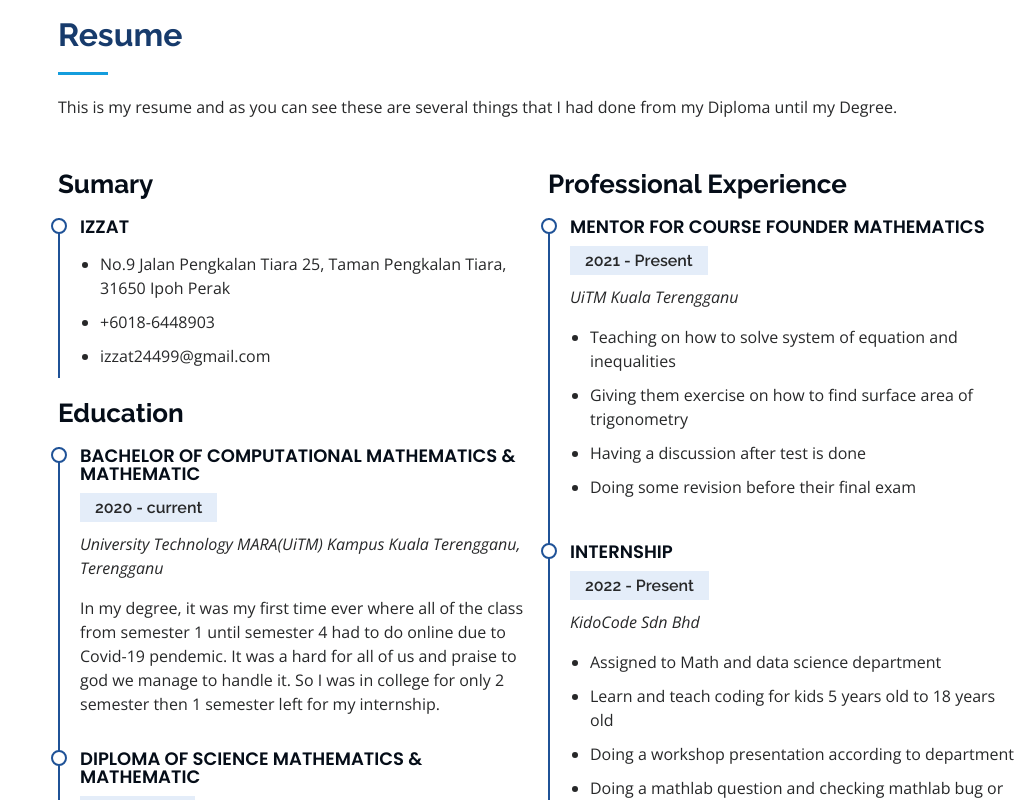
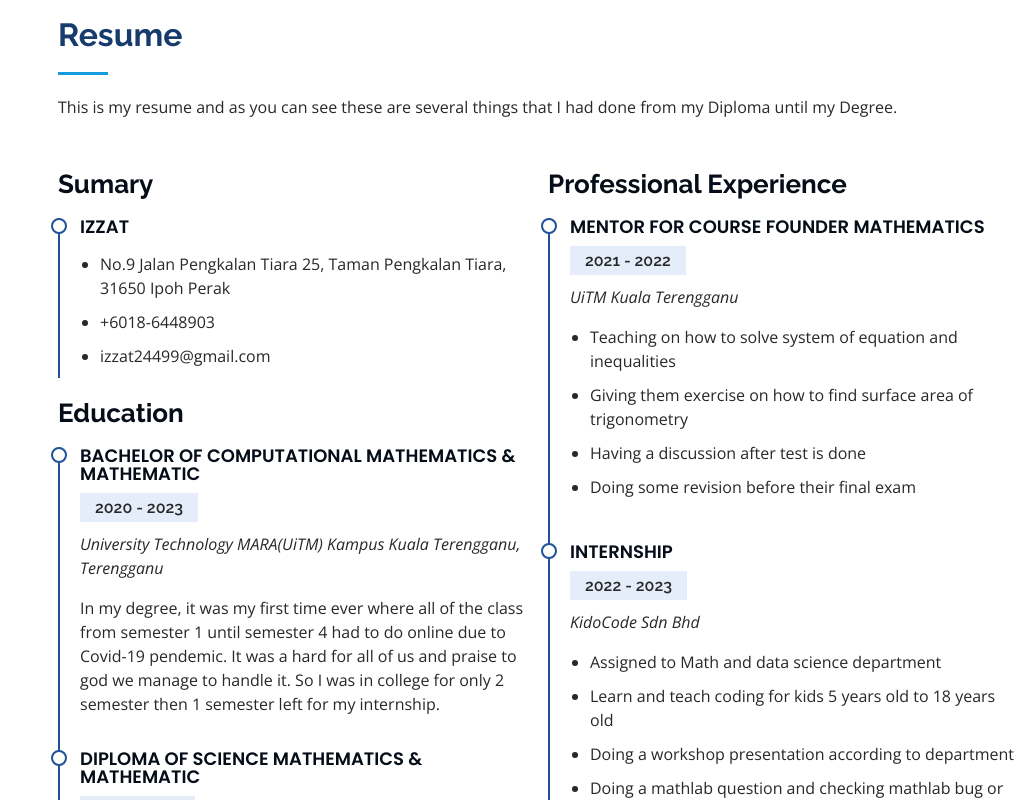
Before and after one commit to IzzatAZ/MyPortfolio, a plain HTML site: page index.html in a window 1280 px wide. Shown: the part 2004-2804 px from the top of the page, without its empty margins (254-1280 px from the left). Drawn offline with nearby package versions, Linux system fonts and the light colour scheme.

Commit message:
Update index.html

```diff
--- a/index.html
+++ b/index.html
@@ -104,7 +104,7 @@
               </div>
               <div class="col-lg-6">
                 <ul>
-                  <li><i class="bi bi-chevron-right"></i> <strong>Age:</strong> <span>23</span></li>
+                  <li><i class="bi bi-chevron-right"></i> <strong>Age:</strong> <span>24</span></li>
                   <li><i class="bi bi-chevron-right"></i> <strong>Degree:</strong> <span>Bachelor degree of Computational Mathematics</span></li>
                   <li><i class="bi bi-chevron-right"></i> <strong>Email:</strong> <span>izzat24499@gmail.com</span></li>
                 </ul>
@@ -207,7 +207,7 @@
                 <h3 class="resume-title">Education</h3>
                 <div class="resume-item">
                     <h4>Bachelor of Computational Mathematics &amp; Mathematic</h4>
-                    <h5>2020 - current</h5>
+                    <h5>2020 - 2023</h5>
                     <p><em>University Technology MARA(UiTM) Kampus Kuala Terengganu, Terengganu</em></p>
                     <p>In my degree, it was my first time ever where all of the class from semester 1 until semester 4 had to do online due to Covid-19 pendemic. It was a hard for all of us and praise to god we manage to handle it. So I was in college for only 2 semester then 1 semester left for my internship.  </p>
                 </div>
@@ -222,7 +222,7 @@
             <h3 class="resume-title">Professional Experience</h3>
             <div class="resume-item">
               <h4>Mentor for course Founder Mathematics</h4>
-              <h5>2021 - Present</h5>
+              <h5>2021 - 2022</h5>
               <p><em>UiTM Kuala Terengganu </em></p>
               <ul>
                 <li>Teaching on how to solve system of equation and inequalities</li>
@@ -233,7 +233,7 @@
             </div>
             <div class="resume-item">
               <h4>Internship</h4>
-              <h5>2022 - Present</h5>
+              <h5>2022 - 2023</h5>
               <p><em>KidoCode Sdn Bhd</em></p>
               <ul>
                 <li>Assigned to Math and data science department</li>
```
